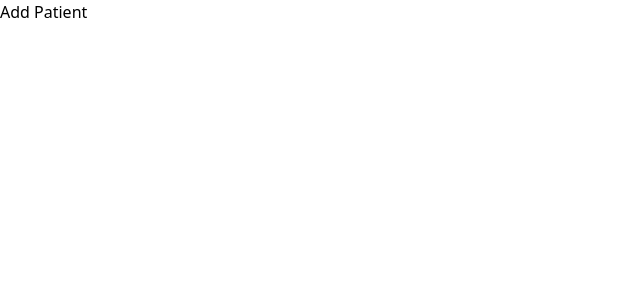
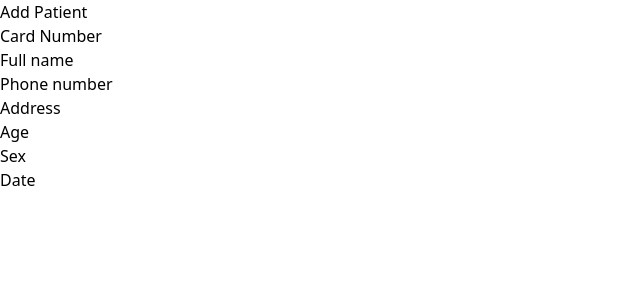
Before and after one commit to kawojue/toopcc-beta, a Next.js app in the folder client/: page /patients/add in a window 1280 px wide. Shown: the top 300 px of the page, without its empty margins (0-640 px from the left). Built offline with nearby package versions, Linux system fonts and the light colour scheme.

Commit message:
[edit] structure

```diff
--- a/client/app/patients/add/page.tsx
+++ b/client/app/patients/add/page.tsx
@@ -33,6 +33,38 @@ const page = () => {
     return (
         <section>
             <h3>Add Patient</h3>
+            <form>
+                <article>
+                    <label>Card Number</label>
+                    <input />
+                </article>
+                <article>
+                    <label>Full name</label>
+                    <input />
+                </article>
+                <article>
+                    <label>Phone number</label>
+                    <input />
+                </article>
+                <article>
+                    <label>Address</label>
+                    <input />
+                </article>
+                <article>
+                    <div>
+                        <label>Age</label>
+                        <input />
+                    </div>
+                    <div>
+                        <label>Sex</label>
+                        <input />
+                    </div>
+                </article>
+                <article>
+                    <label>Date</label>
+                    <input />
+                </article>
+            </form>
         </section>
     )
 }
```
